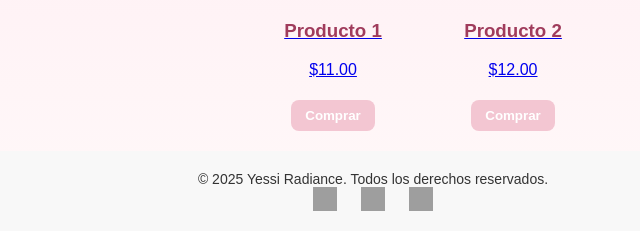
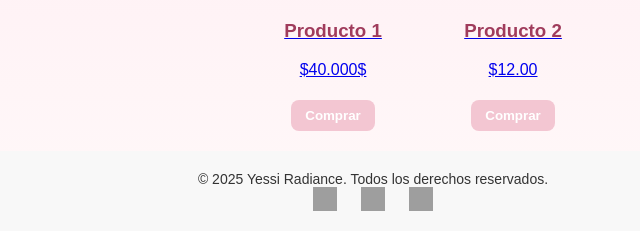
Before and after one commit to YessiRadiance/Mi-p-gina-web, a plain HTML site: page index.html in a window 1280 px wide. Shown: the part 669-900 px from the top of the page, 267-907 px from the left. Drawn offline with nearby package versions, Linux system fonts and the light colour scheme; grey boxes are pictures that could not be loaded.

Commit message:
index.html

```diff
--- a/index.html
+++ b/index.html
@@ -166,7 +166,7 @@
   <a href="producto1.html" target="_blank">
     <img src="imagenes/producto1.jpg" alt="Producto 1" />
     <h3>Producto 1</h3>
-    <p>$11.00</p>
+    <p>$40.000$</p>
   </a>
   <a href="https://wa.me/573197438544?text=Hola%2C%20quiero%20comprar%20el%20Producto%201" target="_blank">
     <button class="boton-compra">Comprar</button>
```
